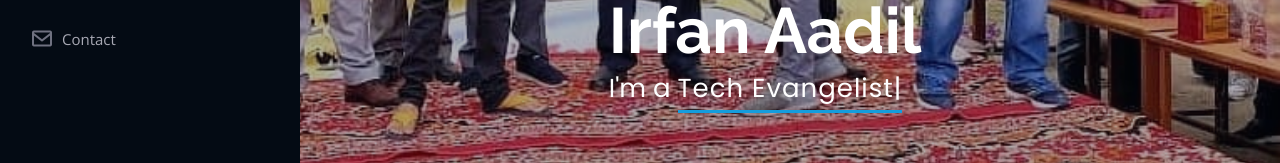
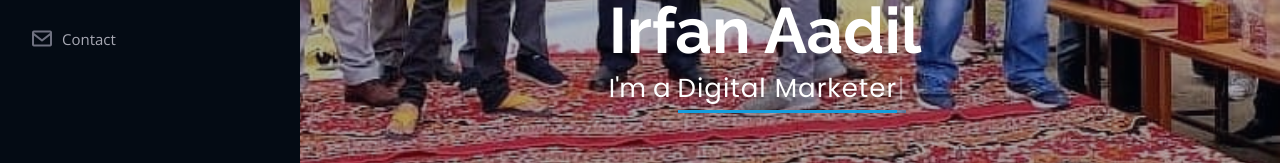
Before and after one commit to itsirfan/itsirfan.github.io, a plain HTML site: page index.html in a window 1280 px wide. Shown: the part 470-633 px from the top of the page. Drawn offline with nearby package versions, Linux system fonts and the light colour scheme.

Commit message:
Modified

```diff
--- a/index.html
+++ b/index.html
@@ -73,7 +73,7 @@
   <section id="hero" class="d-flex flex-column justify-content-center align-items-center">
     <div class="hero-container" data-aos="fade-in">
       <h1>Irfan Aadil</h1>
-      <p>I'm a <span class="typed" data-typed-items="Program Lead, Tech Evangelist, Diversity and Inclusion Advocate, TEDx Speaker"></span></p>
+      <p>I'm a <span class="typed" data-typed-items="Web & App Developer, Digital Marketer, Ethical Hacker, Entrepreneur"></span></p>
     </div>
   </section><!-- End Hero -->
 
```
